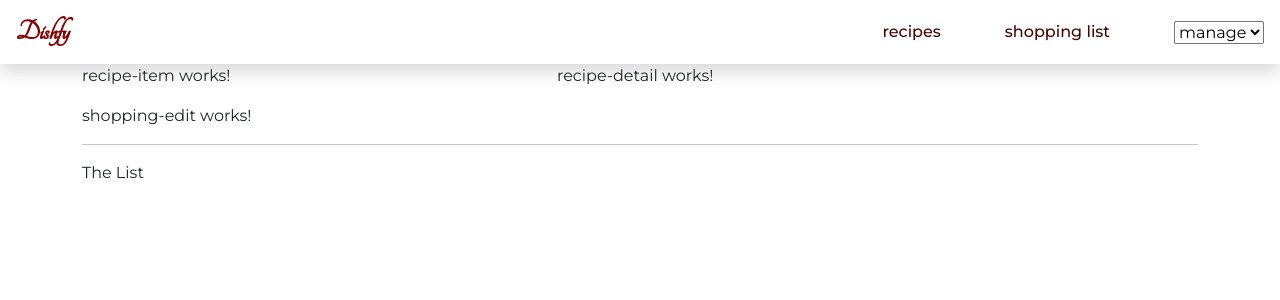
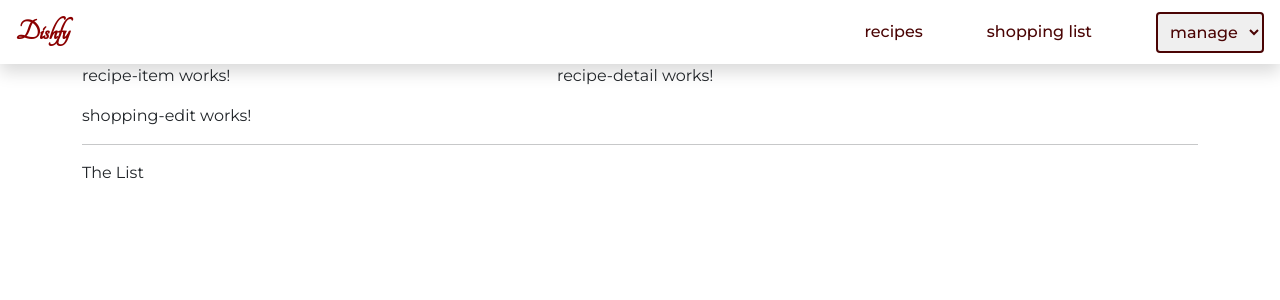
Before and after one commit to Amen-Musingarimi/dishfy, an Angular app: page / in a window 1280 px wide. Shown: the top 300 px of the page. Built offline with nearby package versions, Linux system fonts and the light colour scheme.

Commit message:
Style the dropdown

```diff
--- a/src/app/header/header.component.css
+++ b/src/app/header/header.component.css
@@ -37,3 +37,25 @@
   background-color: #c04000;
   color: #fff;
 }
+
+.nav-dropdown {
+  border: 2px solid #4a0404;
+  font-size: 1rem;
+  font-weight: 500;
+  color: #4a0404;
+  padding: 0.5rem;
+  border-radius: 4px;
+}
+
+.dropdown-options {
+  box-shadow: 0 10px 20px rgba(0, 0, 0, 0.19), 0 6px 6px rgba(0, 0, 0, 0.23);
+  border: none;
+}
+
+.dropdown-option {
+  font-size: 1rem;
+  font-weight: 500;
+  color: #4a0404;
+
+  margin-bottom: 10px;
+}
--- a/src/app/header/header.component.html
+++ b/src/app/header/header.component.html
@@ -4,9 +4,11 @@
     <a href="#" class="nav-link">recipes</a>
     <a href="#" class="nav-link">shopping list</a>
     <select class="nav-dropdown">
-      <option value="" disabled selected hidden>manage</option>
-      <option value="save">save</option>
-      <option value="fetch">fetch</option>
+      <option class="dropdown-option" value="" disabled selected hidden
+        >manage</option
+      >
+      <option class="dropdown-option" value="save">save</option>
+      <option class="dropdown-option" value="fetch">fetch</option>
     </select>
   </div>
 </nav>
```
